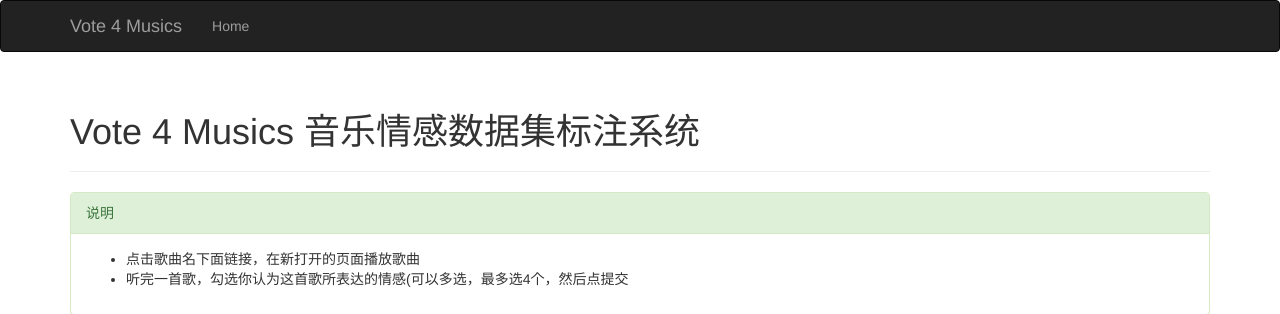
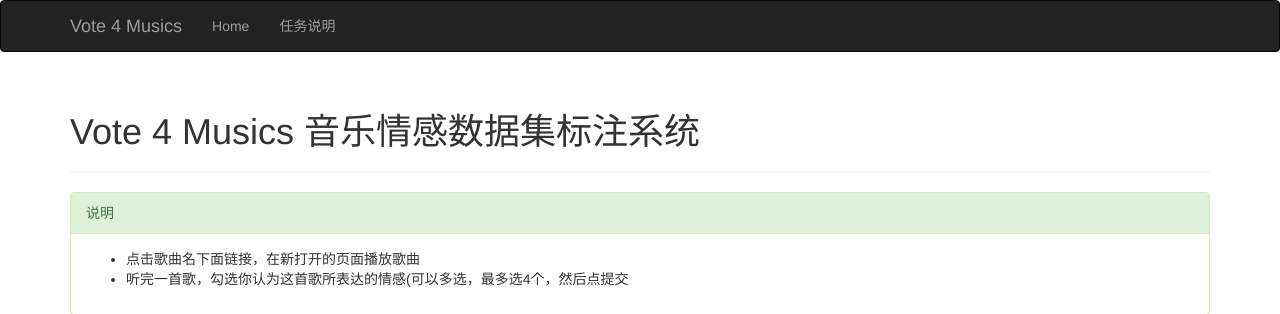
Before and after one commit to xietx1995/VoteForMusics, a Flask app: page / in a window 1280 px wide. Shown: the top 314 px of the page. Run offline with Flask 2, Linux system fonts and the light colour scheme; data comes from the database, SQL or seed files in the repository; some libraries are stand-ins or nearby versions.

Commit message:
增加任务说明导航

```diff
--- a/templates/base.html
+++ b/templates/base.html
@@ -26,6 +26,7 @@
         <div class="navbar-collapse collapse">
             <ul class="nav navbar-nav">
                 <li><a href="/">Home</a></li>
+                <li><a href="{{ url_for('guide') }}">任务说明</a></li>
             </ul>
         </div>
     </div>
```
